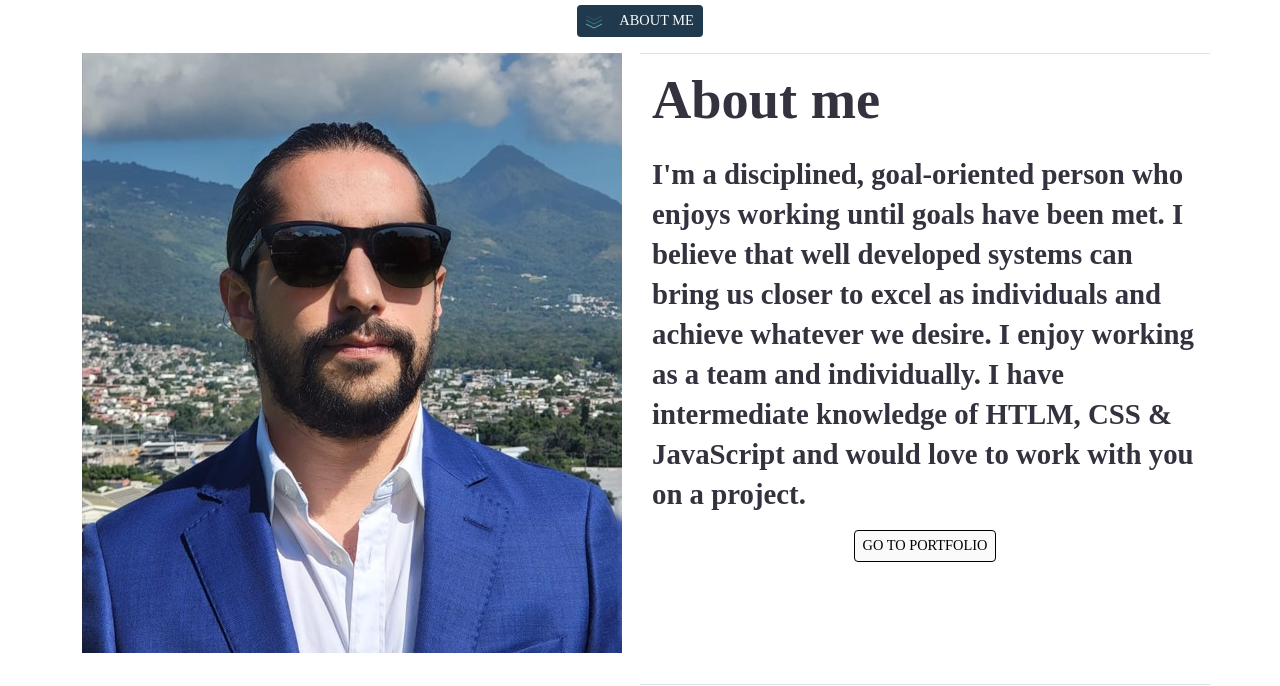
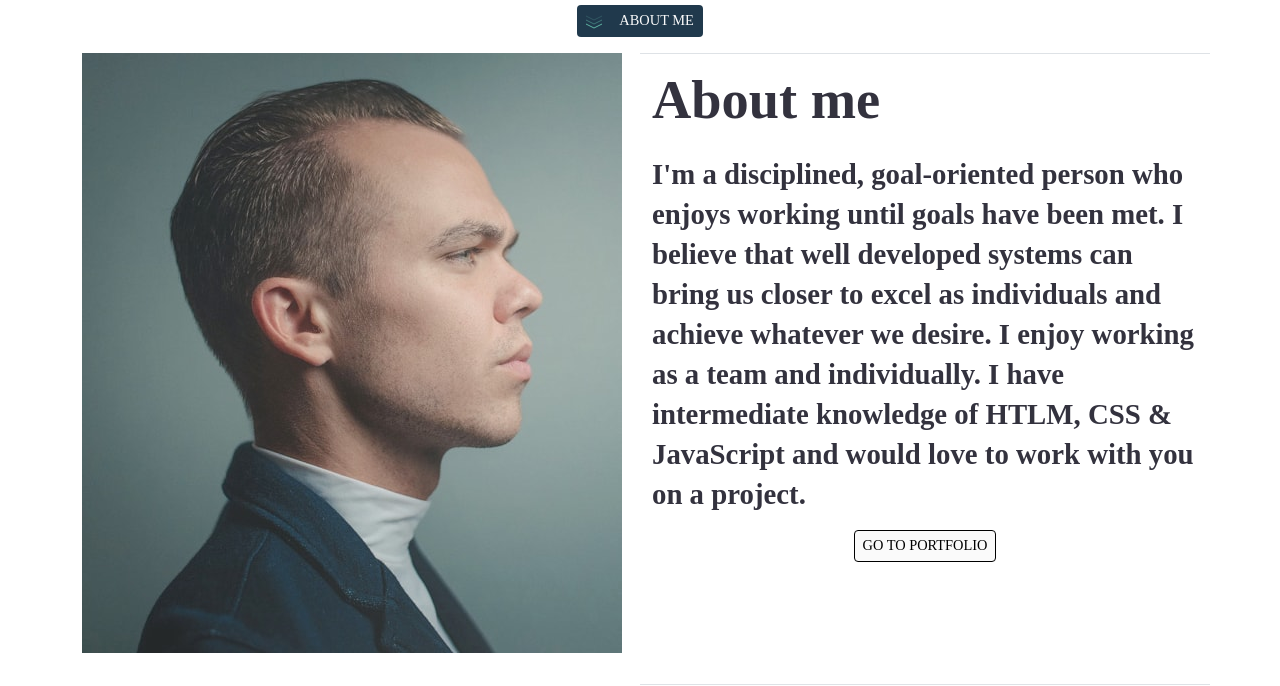
Before and after one commit to DiegoSantamariaMiguel/Minimalist-portfolio-website, a plain HTML site: page index.html in a window 1280 px wide. Shown: the part 806-1492 px from the top of the page. Drawn offline with nearby package versions, Linux system fonts and the light colour scheme; a web font is replaced by a local one.

Commit message:
first commit

```diff
--- a/index.html
+++ b/index.html
@@ -83,7 +83,7 @@
         <!-- My img + about me -->
         <div class="row">
             <div class=" col-lg-6 my_img_holder">
-                <img src="/images/myImg1.jpeg" class=" img-fluid  mx-auto d-block my_profile_picture" alt="...">
+                <img src="/images/homepage/desktop/image-homepage-profile.jpg" class=" img-fluid  mx-auto d-block my_profile_picture" alt="...">
             </div>
             <div class="col-lg-6 border-top border-bottom border-grey">
                 <h2 class="text-sm-left">About me</h2>
```
Also changed, not shown: 1 other file.
